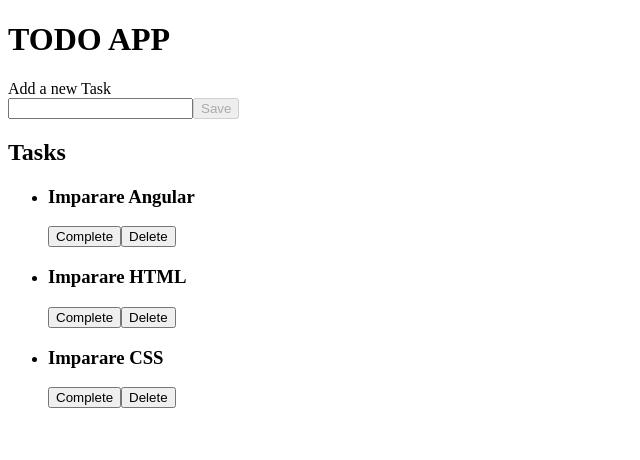
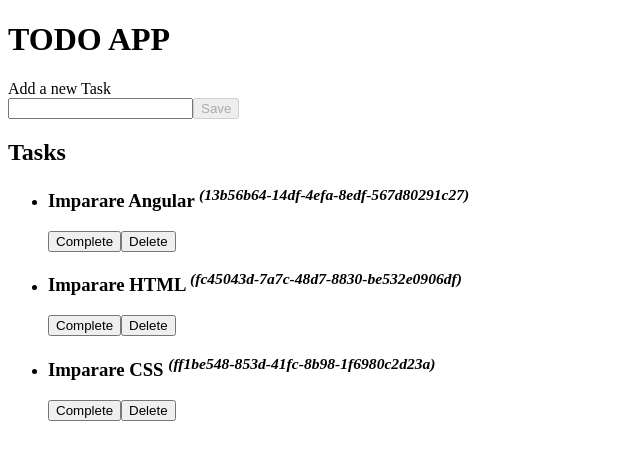
Before and after one commit to davidebrognoli/angular-training, an Angular app: page / in a window 1280 px wide. Shown: the top 460 px of the page, without its empty margins (0-640 px from the left). Built offline with nearby package versions, Linux system fonts and the light colour scheme.

Commit message:
Generate guid for task entity

```diff
--- a/package.json
+++ b/package.json
@@ -20,7 +20,7 @@
     "@angular/router": "^14.2.0",
     "rxjs": "~7.5.0",
     "tslib": "^2.3.0",
-    "uuidv4": "^6.2.13",
+    "uuid": "^9.0.0",
     "zone.js": "~0.11.4"
   },
   "devDependencies": {
@@ -28,6 +28,7 @@
     "@angular/cli": "~14.2.10",
     "@angular/compiler-cli": "^14.2.0",
     "@types/jasmine": "~4.0.0",
+    "@types/uuid": "^9.0.0",
     "jasmine-core": "~4.3.0",
     "karma": "~6.4.0",
     "karma-chrome-launcher": "~3.1.0",
--- a/projects/mylist/src/app/views/dashboard/dashboard.component.html
+++ b/projects/mylist/src/app/views/dashboard/dashboard.component.html
@@ -16,9 +16,14 @@
 
 <ul>
   <li [attr.id]="task.id" *ngFor="let task of tasks">
-    <h3>{{ task.title }}</h3>
+    <h3>
+      {{ task.title }}
+      <sup
+        ><i>({{ task.id }})</i></sup
+      >
+    </h3>
 
-    <button type="button">Complete</button>
-    <button type="button">Delete</button>
+    <button (click)="handleMarkTaskAsComplete(task)" type="button">Complete</button>
+    <button (click)="handleDeleteTask(task)" type="button">Delete</button>
   </li>
 </ul>
--- a/projects/mylist/src/app/views/dashboard/dashboard.component.ts
+++ b/projects/mylist/src/app/views/dashboard/dashboard.component.ts
@@ -1,4 +1,6 @@
 import { Component, OnInit } from '@angular/core';
+
+import { v4 as uuidv4 } from 'uuid';
 
 import { Task } from '../../models/list.model';
 
@@ -16,15 +18,15 @@ export class DashboardComponent implements OnInit {
 
   ngOnInit(): void {
     this.tasks = [
-      { id: 'a', title: 'Imparare Angular', done: false },
-      { id: 'b', title: 'Imparare HTML', done: true },
-      { id: 'c', title: 'Imparare CSS', done: true },
+      { id: uuidv4(), title: 'Imparare Angular', done: false },
+      { id: uuidv4(), title: 'Imparare HTML', done: true },
+      { id: uuidv4(), title: 'Imparare CSS', done: true },
     ];
   }
 
   addTask() {
     const newTask: Task = {
-      id: 'd',
+      id: uuidv4(),
       title: this.model,
       done: false,
     };
@@ -36,4 +38,12 @@ export class DashboardComponent implements OnInit {
     this.addTask();
     this.model = '';
   }
+
+  handleMarkTaskAsComplete(task: Task) {
+    console.log(`${this.constructor.name} - handleMarkTaskAsComplete()`, task);
+  }
+
+  handleDeleteTask(task: Task) {
+    console.log(`${this.constructor.name} - handleDeleteTask()`, task);
+  }
 }
```
Also changed, not shown: 1 other file (tests, documents, lock files or other folders).
